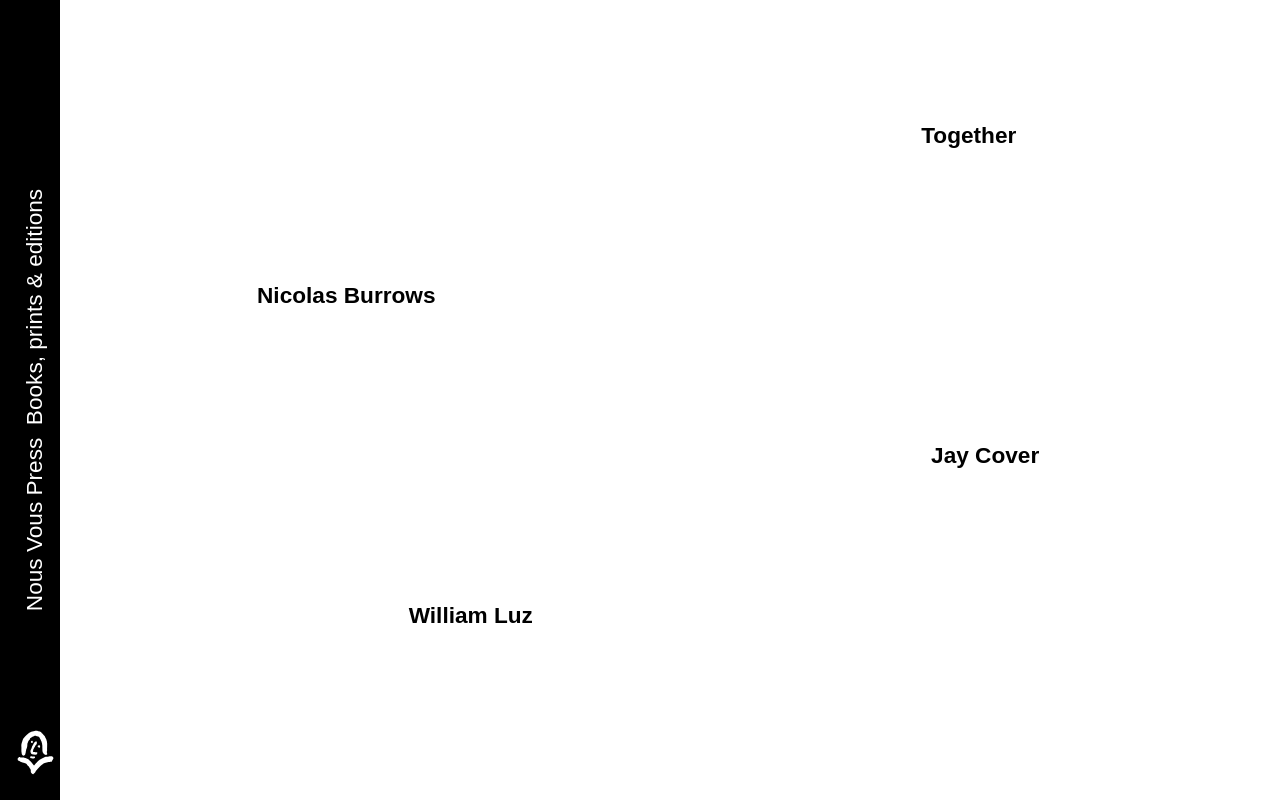
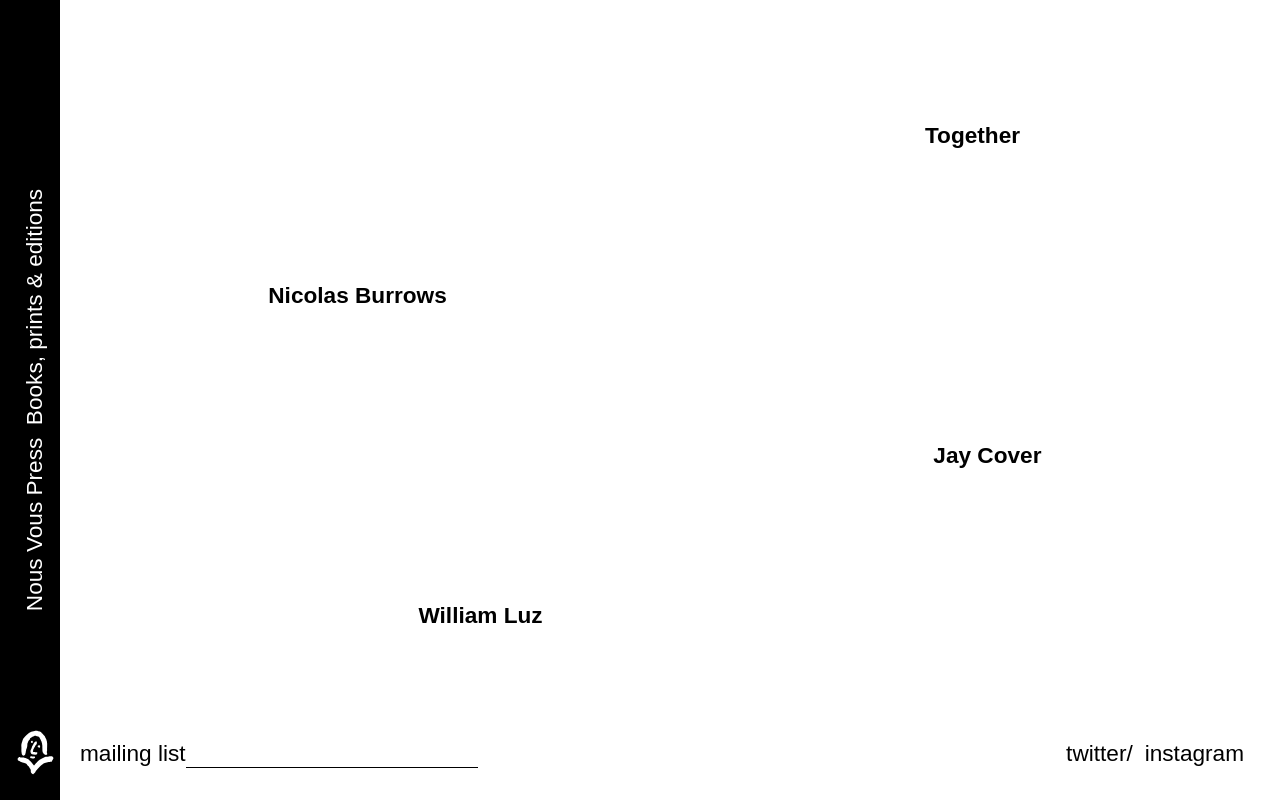
Before and after one commit to river9028/nousvous, a React (Create React App) app: page / in a window 1280 px wide. Built offline with nearby package versions, Linux system fonts and the light colour scheme.

Commit message:
Creating the Footer component

```diff
--- a/src/components/footer/index.tsx
+++ b/src/components/footer/index.tsx
@@ -1,7 +1,41 @@
-type ComponentProps = {
-  children: React.ReactNode;
+import React, { createContext, useContext, useState } from 'react';
+import { Container, Frame, Form, Input, Group, Button } from './styles/footer';
+
+type Footer = {
+  Frame: React.FC;
+  Form: React.FC;
+  Group: React.FC;
+  Input: React.FC;
+  Button: React.FC;
 };
 
-export default function Footer({ children, ...restProps }: ComponentProps) {
-  <div {...restProps}>{children}</div>;
-}
+const Footer: React.FC & Footer = ({ children, ...restProps }) => {
+  return <Container {...restProps}>{children}</Container>;
+};
+
+const FooterFrame: React.FC = ({ children, ...restProps }) => {
+  return <Frame {...restProps}>{children}</Frame>;
+};
+Footer.Frame = FooterFrame;
+
+const FooterForm: React.FC = ({ children, ...restProps }) => {
+  return <Form {...restProps}>{children}</Form>;
+};
+Footer.Form = FooterForm;
+
+const FooterInput: React.FC = ({ children, ...restProps }) => {
+  return <Input {...restProps}>{children}</Input>;
+};
+Footer.Input = FooterInput;
+
+const FooterGroup: React.FC = ({ children, ...restProps }) => {
+  return <Group {...restProps}>{children}</Group>;
+};
+Footer.Group = FooterGroup;
+
+const FooterButton: React.FC = ({ children, ...restProps }) => {
+  return <Button {...restProps}>{children}</Button>;
+};
+Footer.Button = FooterButton;
+
+export default Footer;
--- a/src/components/footer/styles/footer.tsx
+++ b/src/components/footer/styles/footer.tsx
@@ -1 +1,61 @@
 import styled from 'styled-components';
+
+export const Container = styled.div`
+  position: absolute;
+  left: 0px;
+  bottom: 0px;
+  width: 100%;
+  padding: 30px;
+  z-index: 20;
+  box-sizing: border-box;
+`;
+
+export const Frame = styled.div`
+  display: flex;
+  justify-content: center;
+  font-size: 1.414rem;
+  line-height: 1.4em;
+
+  @media (min-width: 45em) {
+    justify-content: space-between;
+  }
+`;
+
+export const Form = styled.form`
+  display: none;
+  @media (min-width: 45em) {
+    display: block;
+  }
+`;
+
+export const Input = styled.input`
+  border: 0px;
+  border-bottom: 1px solid #000;
+  -webkit-appearance: none;
+  border-radius: 0px;
+  outline: none;
+  line-height: 1em;
+  padding: 0px;
+  background: transparent;
+`;
+
+export const Group = styled.form`
+  margin: 0px;
+  padding: 0px;
+`;
+
+export const Button = styled.button`
+  cursor: pointer;
+  border: 0;
+  background: transparent;
+
+  ::after {
+    content: '/';
+  }
+
+  &:last-of-type {
+    ::after {
+      content: '';
+    }
+  }
+`;
--- a/src/components/home/styles/home.tsx
+++ b/src/components/home/styles/home.tsx
@@ -13,6 +13,11 @@ export const Container = styled.div`
   left: 35px;
   width: calc(100vw - 35px);
   height: 100%;
+
+  @media (min-width: 45em) {
+    left: 50px;
+    width: calc(100vw - 50px);
+  }
 `;
 
 export const Pane = styled.div`
--- a/src/components/index.ts
+++ b/src/components/index.ts
@@ -1,2 +1,3 @@
 export { default as Home } from './home'
 export { default as PressButton } from './press-button'
+export { default as Footer } from './footer'
--- a/src/pages/main.tsx
+++ b/src/pages/main.tsx
@@ -1,5 +1,5 @@
 import React from 'react';
-import { Home, PressButton } from '../components';
+import { Footer, Home, PressButton } from '../components';
 
 const Main = () => {
   return (
@@ -36,6 +36,24 @@ const Main = () => {
             <Home.Background src='images/background/william-luz.jpg' />
           </Home.Group>
         </Home.Pane>
+
+        <Footer>
+          <Footer.Frame>
+            <Footer.Group>
+              <Footer.Form>
+                <label>
+                  mailing list
+                  <Footer.Input />
+                </label>
+              </Footer.Form>
+            </Footer.Group>
+
+            <Footer.Group>
+              <Footer.Button>twitter</Footer.Button>
+              <Footer.Button>instagram</Footer.Button>
+            </Footer.Group>
+          </Footer.Frame>
+        </Footer>
       </Home>
     </>
   );
```
Also changed, not shown: .eslintrc.json.
